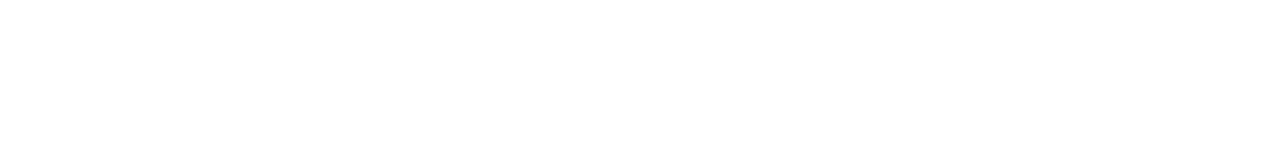
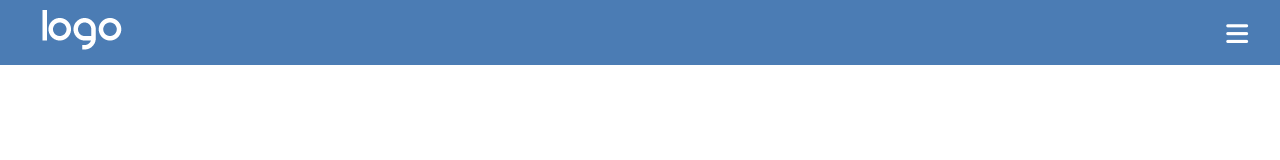
Before and after one commit to Chrissx77/htmlcss-responsive-layout, a plain HTML site: page index.html in a window 1280 px wide. Drawn offline with Linux system fonts and the light colour scheme.

Commit message:
inizializzazione nav

```diff
--- a/css/style.css
+++ b/css/style.css
@@ -1,5 +1,5 @@
 /*************************************************
-    GENERAL STYLES
+    RESET STYLES
  *************************************************/
 :root {
     font-family: 'Open Sans', sans-serif;
@@ -12,3 +12,30 @@
     padding: 0;
     box-sizing: border-box;
 }
+
+.flex{
+    display: flex;
+    justify-content: space-between;
+    align-items: center;
+}
+
+
+/*************************************************
+    HEADER STYLES
+ *************************************************/
+nav{
+    background-color: rgb(75, 124, 180);
+}
+
+.container{
+    width: 95%;
+    margin: 0 auto;
+}
+
+#logo img{
+    padding: 10px;
+}
+
+#menu{
+    font-size: 25px;
+}
--- a/index.html
+++ b/index.html
@@ -6,9 +6,35 @@
     <link rel="stylesheet" href="https://cdnjs.cloudflare.com/ajax/libs/font-awesome/6.4.2/css/all.min.css"
         integrity="sha512-z3gLpd7yknf1YoNbCzqRKc4qyor8gaKU1qmn+CShxbuBusANI9QpRohGBreCFkKxLhei6S9CQXFEbbKuqLg0DA=="
         crossorigin="anonymous" referrerpolicy="no-referrer" />
+        <link rel="stylesheet" href="css/style.css">
     <title>Layout Responsive</title>
 </head>
 <body>
 
+    <header>
+        <nav>
+            <div class="container flex">
+                <div id="logo">
+                    <img src="image/logo.png" alt="logo">
+                </div>
+                <div id="menu"><i class="fa-solid fa-bars" style="color: #ffffff;"></i></div>
+            </div>
+        </nav>
+    </header>
+
+    <main>
+        <div class="container">
+            <div class="card">
+                <div class="text-card"></div>
+            </div>
+            <div class="card"></div>
+            <div class="card"></div>
+            <div class="card"></div>
+            <div class="card"></div>
+
+        </div>
+    </main>
+
+
 </body>
 </html>
```
